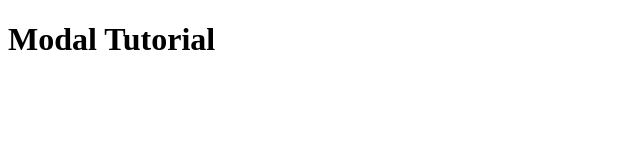
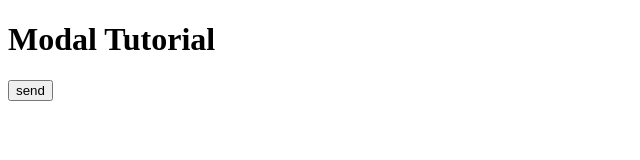
Before and after one commit to oxaminxo/git-tutorial, a plain HTML site: page modal.html in a window 1280 px wide. Shown: the whole page, without its empty margins (0-640 px from the left). Drawn offline with Linux system fonts and the light colour scheme.

Commit message:
add button to modal.html

```diff
--- a/modal.html
+++ b/modal.html
@@ -8,5 +8,6 @@
 </head>
 <body>
     <h1>Modal Tutorial</h1>
+    <button>send</button>
 </body>
 </html>
```
